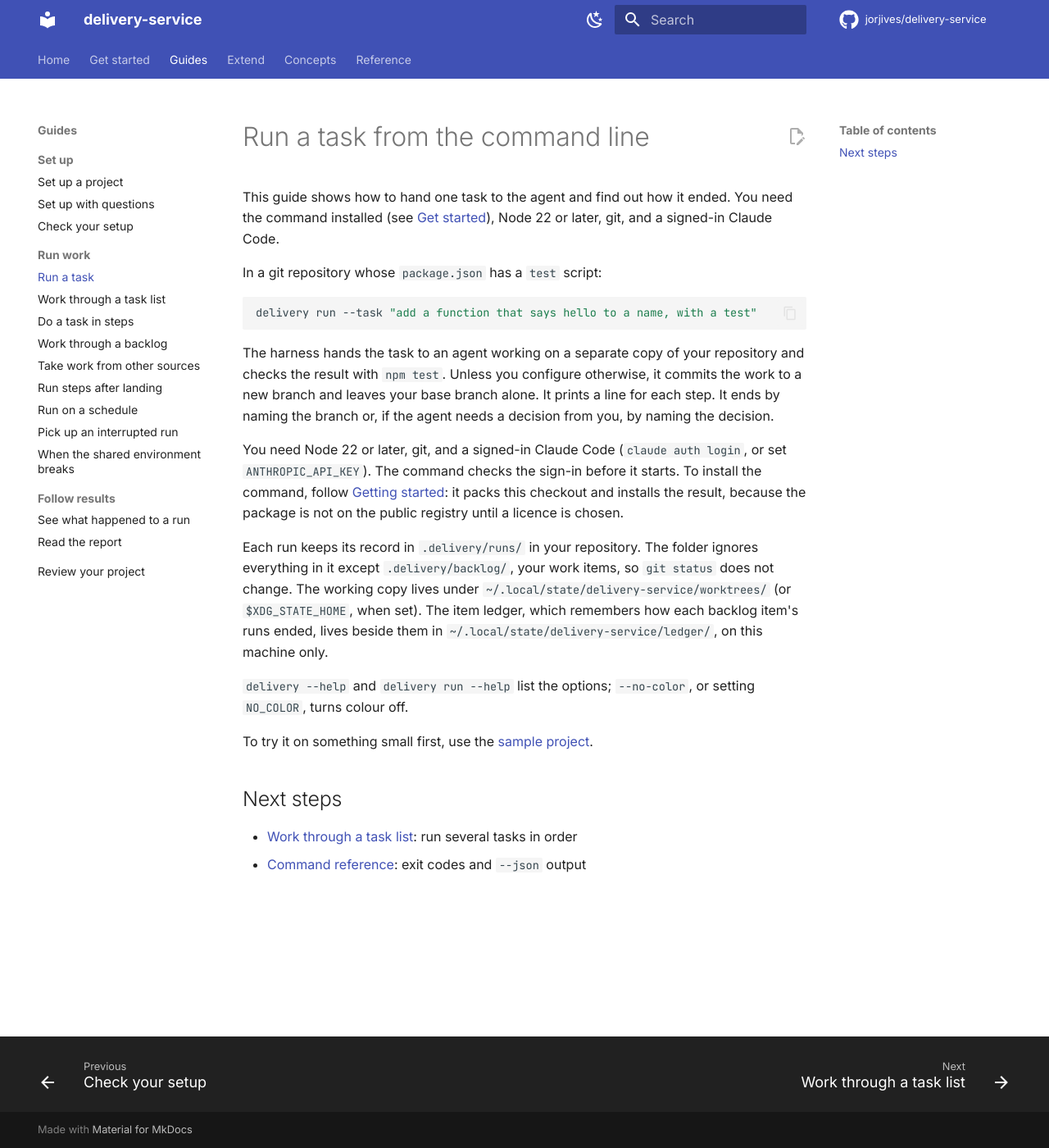
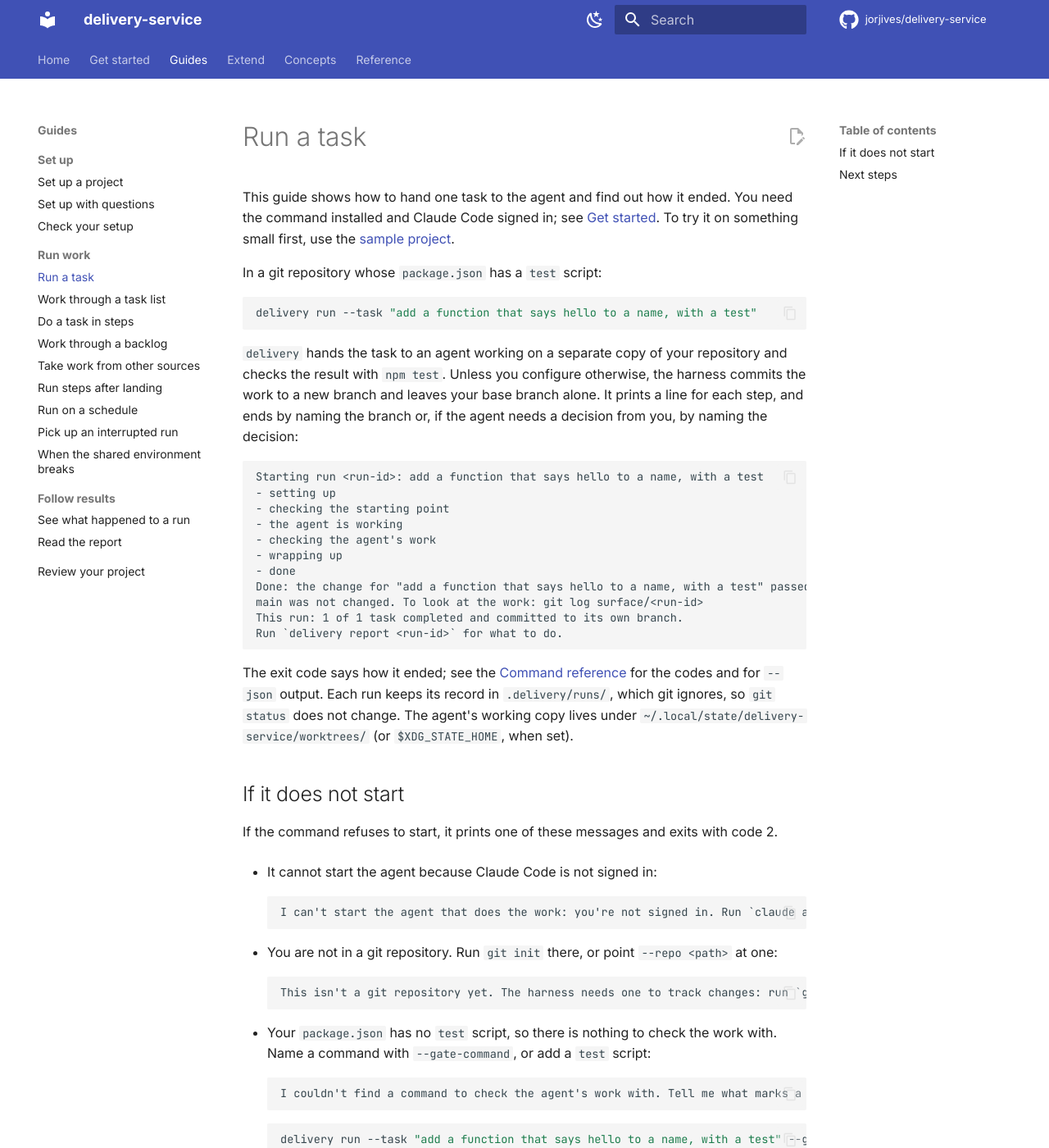
Before and after one commit to jorjives/delivery-service, an MkDocs documentation site: the page built from docs/run-a-task.md, in a window 1280 px wide and 1400 px high. Shown: the whole window at 82% size. Built offline with MkDocs 1.6.1 and Material for MkDocs 9.7.7, drawn with Linux system fonts in a browser that asks for light colours; comment, search, counter and statistics services are not loaded; some of the changed text lies outside the part shown.

Commit message:
Show the output of a task run and the ways it fails to start
The page repeated its prerequisites, referred to a checkout that means nothing on the docs site, and said nothing of the three common first-run failures. It now shows the output and each exact refusal message with its fix.

Co-Authored-By: Claude Opus 5.5 <noreply@anthropic.com>

````diff
--- a/docs/run-a-task.md
+++ b/docs/run-a-task.md
@@ -1,6 +1,6 @@
-# Run a task from the command line
+# Run a task
 
-This guide shows how to hand one task to the agent and find out how it ended. You need the command installed (see [Get started](getting-started.md)), Node 22 or later, git, and a signed-in Claude Code.
+This guide shows how to hand one task to the agent and find out how it ended. You need the command installed and Claude Code signed in; see [Get started](getting-started.md). To try it on something small first, use the [sample project](https://github.com/jorjives/delivery-service/tree/main/examples/sample-project).
 
 In a git repository whose `package.json` has a `test` script:
 
@@ -8,28 +8,71 @@ In a git repository whose `package.json` has a `test` script:
 delivery run --task "add a function that says hello to a name, with a test"
 ```
 
-The harness hands the task to an agent working on a separate copy of your repository and checks
-the result with `npm test`. Unless you configure otherwise, it commits the work to a new branch
-and leaves your base branch alone. It prints a line for each step. It ends by naming the branch
-or, if the agent needs a decision from you, by naming the decision.
+`delivery` hands the task to an agent working on a separate copy of your repository and checks the
+result with `npm test`. Unless you configure otherwise, the harness commits the work to a new branch
+and leaves your base branch alone. It prints a line for each step, and ends by naming the branch
+or, if the agent needs a decision from you, by naming the decision:
 
-You need Node 22 or later, git, and a signed-in Claude Code (`claude auth login`, or set
-`ANTHROPIC_API_KEY`). The command checks the sign-in before it starts. To install the command,
-follow [Getting started](getting-started.md): it packs this checkout and installs the
-result, because the package is not on the public registry until a licence is chosen.
+```text
+Starting run <run-id>: add a function that says hello to a name, with a test
+- setting up
+- checking the starting point
+- the agent is working
+- checking the agent's work
+- wrapping up
+- done
+Done: the change for "add a function that says hello to a name, with a test" passed `npm test` and is committed on branch surface/<run-id>.
+main was not changed. To look at the work: git log surface/<run-id>
+This run: 1 of 1 task completed and committed to its own branch.
+Run `delivery report <run-id>` for what to do.
+```
 
-Each run keeps its record in `.delivery/runs/` in your repository. The folder ignores everything
-in it except `.delivery/backlog/`, your work items, so `git status` does not change. The working
-copy lives under `~/.local/state/delivery-service/worktrees/` (or `$XDG_STATE_HOME`, when set).
-The item ledger, which remembers how each backlog item's runs ended, lives beside them in
-`~/.local/state/delivery-service/ledger/`, on this machine only.
+The exit code says how it ended; see the [Command reference](cli-reference.md) for the codes and
+for `--json` output. Each run keeps its record in `.delivery/runs/`, which git ignores, so
+`git status` does not change. The agent's working copy lives under
+`~/.local/state/delivery-service/worktrees/` (or `$XDG_STATE_HOME`, when set).
 
-`delivery --help` and `delivery run --help` list the options; `--no-color`, or setting
-`NO_COLOR`, turns colour off.
+## If it does not start
 
-To try it on something small first, use the [sample project](https://github.com/jorjives/delivery-service/tree/main/examples/sample-project).
+If the command refuses to start, it prints one of these messages and exits with code 2.
+
+- It cannot start the agent because Claude Code is not signed in:
+
+    ```text
+    I can't start the agent that does the work: you're not signed in. Run `claude auth login`, or set `ANTHROPIC_API_KEY`, then try again.
+    ```
+
+- You are not in a git repository. Run `git init` there, or point `--repo <path>` at one:
+
+    ```text
+    This isn't a git repository yet. The harness needs one to track changes: run `git init` here, or point `--repo` at one.
+    ```
+
+- Your `package.json` has no `test` script, so there is nothing to check the work with. Name a
+  command with `--gate-command`, or add a `test` script:
+
+    ```text
+    I couldn't find a command to check the agent's work with. Tell me what marks a change as good, for example `--gate-command "npm test"`, or add a `test` script to your `package.json`.
+    ```
+
+    ```bash
+    delivery run --task "add a function that says hello to a name, with a test" --gate-command "npm test"
+    ```
+
+    `--closer` chooses what happens to work that passes: `commit-to-branch`, `merge-back` or
+    `open-pr`.
+
+If you have uncommitted changes, the run still starts but first prints a note, because the agent
+works from your last commit and will not see them:
+
+```text
+Note: you have uncommitted changes. The agent works from your last commit, so it won't see them.
+```
+
+For other messages, see [Troubleshooting](troubleshooting.md).
 
 ## Next steps
 
 - [Work through a task list](run-a-task-list.md): run several tasks in order
-- [Command reference](cli-reference.md): exit codes and `--json` output
+- [Pick up an interrupted run](resume-a-run.md): carry on after a stop
+- [Command reference](cli-reference.md): every option, the exit codes and `--json` output
````
